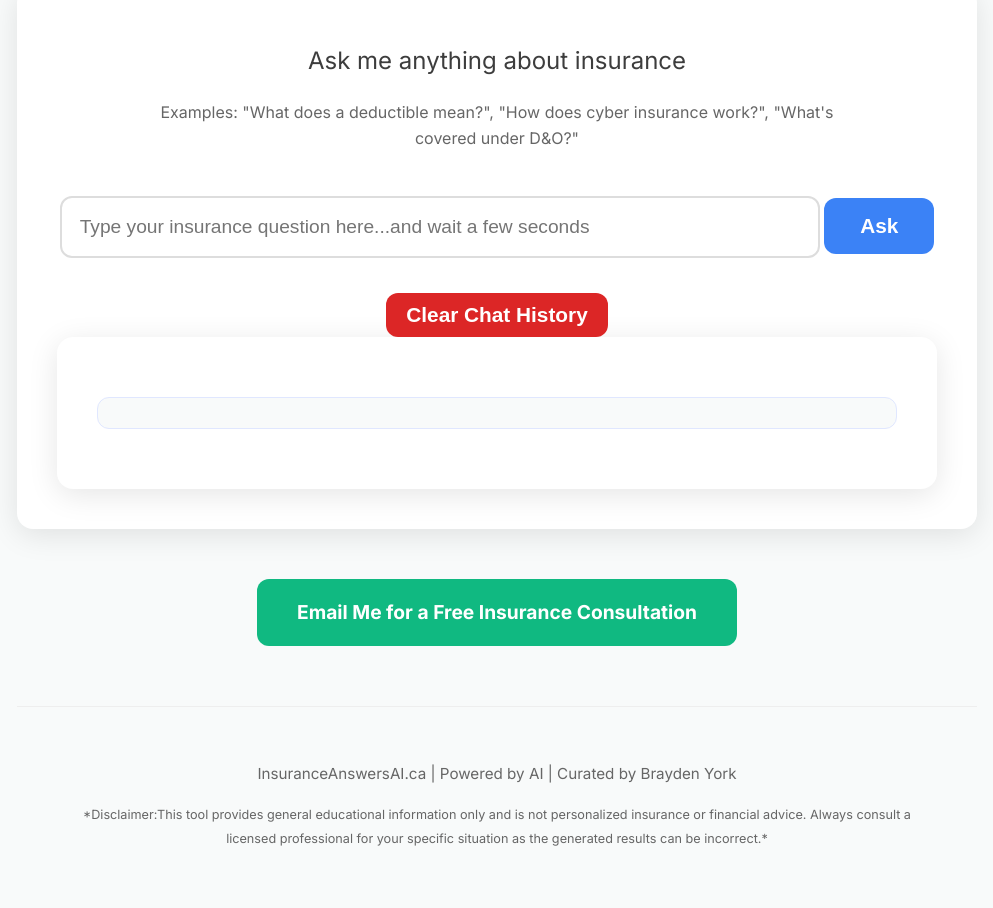
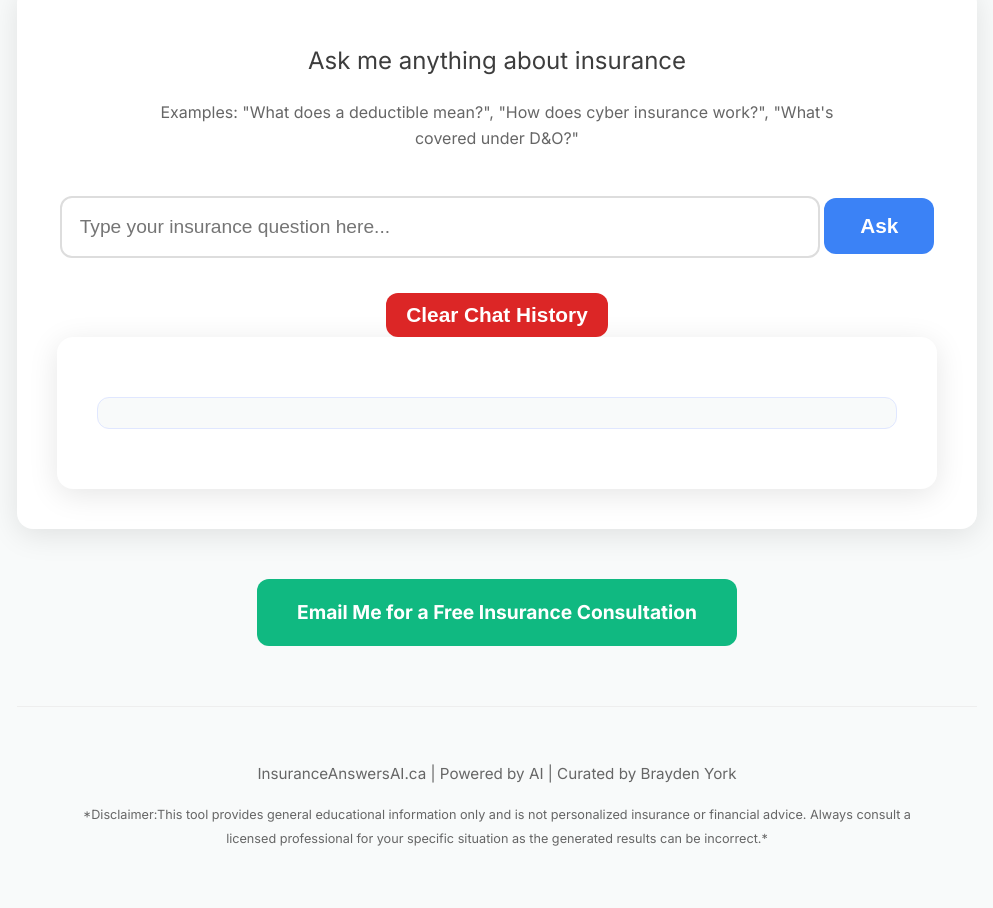
Before and after one commit to Yorkster/insurance-answers-ai, a plain HTML site: page index.html in a window 1280 px wide. Shown: the part 856-1764 px from the top of the page, without its empty margins (143-1136 px from the left). Drawn offline with Linux system fonts and the light colour scheme.

Commit message:
Update index.html

```diff
--- a/index.html
+++ b/index.html
@@ -129,7 +129,7 @@
     <div class="chat-box">
       <h2>Ask me anything about insurance</h2>
       <p style="color:#666; max-width:700px; margin:20px auto;">Examples: "What does a deductible mean?", "How does cyber insurance work?", "What's covered under D&O?"</p>
-      <input type="text" id="question" placeholder="Type your insurance question here...and wait a few seconds" autocomplete="off" onkeypress="if(event.key==='Enter') getAnswer()">
+      <input type="text" id="question" placeholder="Type your insurance question here..." autocomplete="off" onkeypress="if(event.key==='Enter') getAnswer()">
 <button onclick="getAnswer()">Ask</button>
       <button onclick="clearHistory()" style="margin-top:10px; background:#dc2626; padding:10px 20px;">Clear Chat History</button>
    <div class="chat-box">
```
